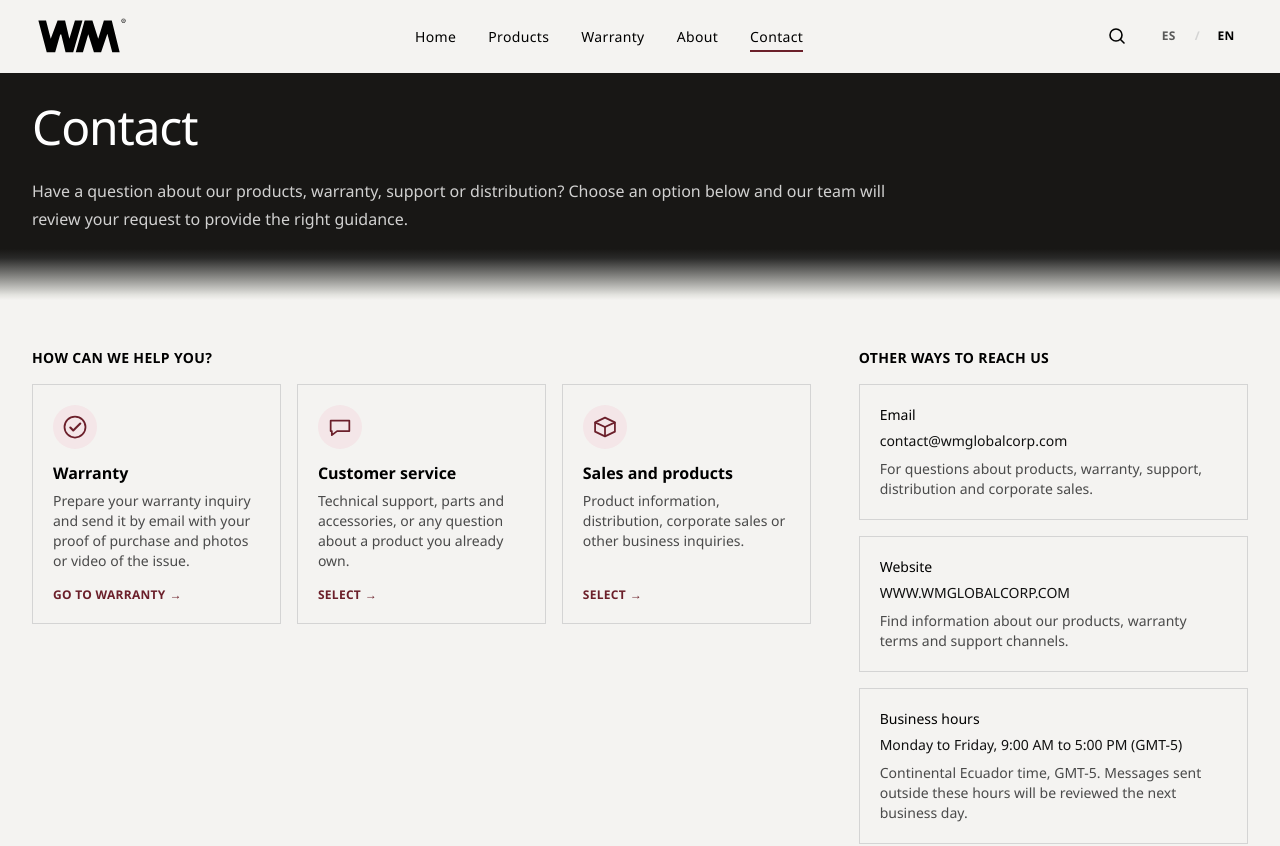
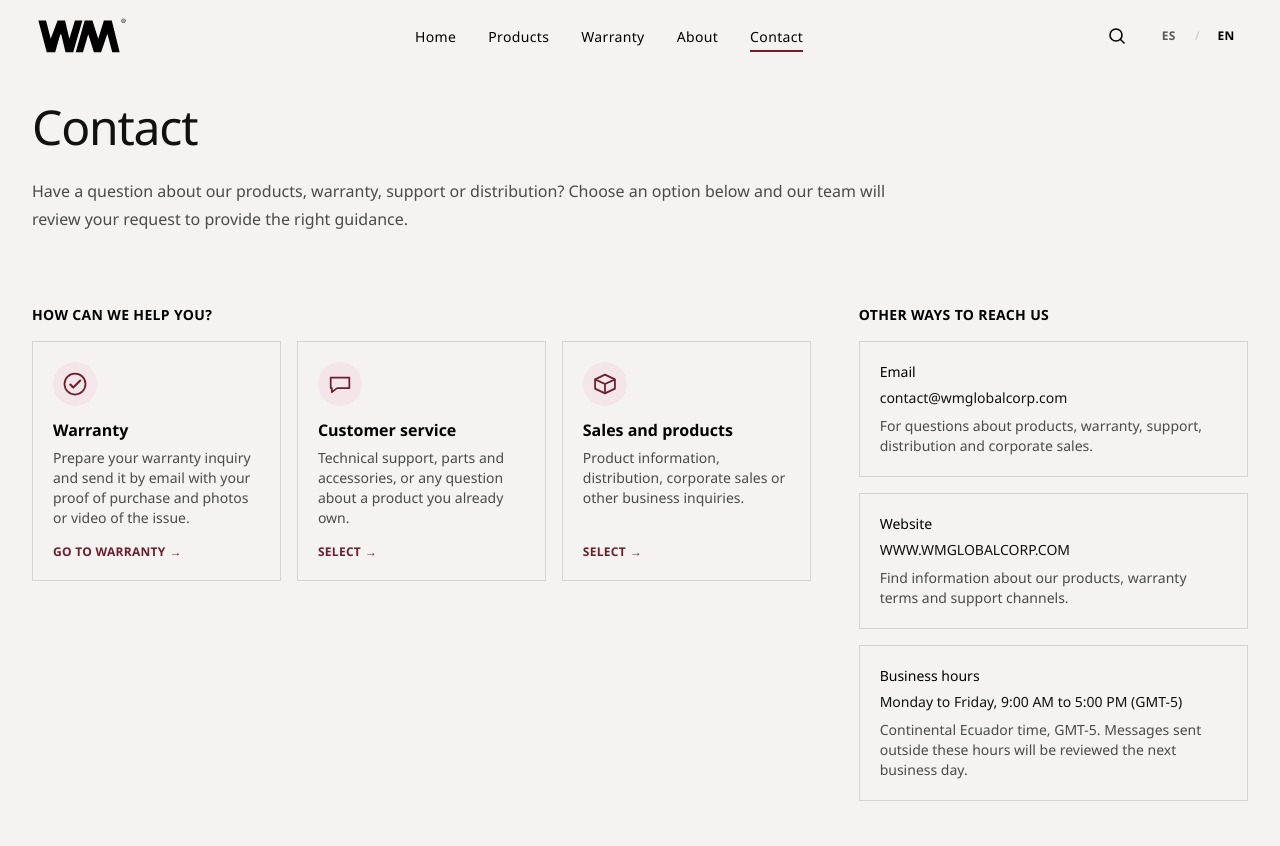
Before and after one commit to WaldoAlejo/WM, a React (Vite) app: page /contacto in a window 1280 px wide. Shown: the top 846 px of the page. Built offline with nearby package versions, Linux system fonts and the light colour scheme.

Commit message:
Replace section gradients with clean solid surfaces

```diff
--- a/review-output/TRANSICIONES-WM.md
+++ b/review-output/TRANSICIONES-WM.md
@@ -1,27 +1,24 @@
-# Superficies y transiciones WM
+# Superficies WM: alternativa sin degradados entre secciones
 
-El sistema visual compartido está en `src/styles/surfaces.css`, importado por `src/index.css`.
+El sistema compartido vive en `src/styles/surfaces.css`, importado por `src/index.css`.
 
-- `--surface-dark` define el negro cálido de las franjas y del hero.
-- `--surface-page` toma el fondo de la paleta WM (`--color-wm-page`).
-- `--surface-edge-height` controla el espacio inferior del hero y las transiciones de las cabeceras interiores generales.
-- `--surface-edge-overlap` adelanta la transición dentro del espacio vacío del bloque oscuro. Mantenerlo en un máximo de 16 px: es el margen inferior disponible junto a los controles del hero. No debe invadir texto ni botones.
-- `--surface-photo-edge-height` controla la unión inferior de la foto del hero con su fondo oscuro.
+## Superficies sólidas
 
-Las máscaras neutras `public/surface-fade-y.png` y `public/surface-fade-x.png` usan una rampa de pendiente constante en el centro y extremos suavizados (15 % a cada lado), con un tramado de intensidad mínima para reducir bandas. Así el contraste se reparte durante más recorrido, sin concentrarse en una franja gris central. No contienen colores de marca: CSS determina el color de cada unión. Se regeneran con `node scripts/generateSurfaceMasks.mjs`, sin dependencias ni ejecución gráfica en el navegador. Los extremos son totalmente transparentes/opacos para coincidir con las superficies contiguas.
+- `--surface-dark` conserva el negro cálido del Hero y de la franja de garantía del Home.
+- `--surface-page` utiliza el fondo claro cálido de la paleta WM (`--color-wm-page`).
+- El Hero termina con un corte limpio después de sus controles. No existe una franja gris ni un espaciador para el degradado.
+- La garantía del Home mantiene su fondo oscuro con bordes limpios.
+- Las cabeceras interiores usan el mismo fondo claro que el contenido. Esto incluye catálogo, garantía, nosotros, contacto, las nueve fichas de producto y la página 404.
+- `PageIntro` establece los colores de título, descripción, categoría y contenido secundario para esa superficie clara. La opción `compact` conserva el padding de 24 px; `descriptionClassName` permite ampliar el texto de Contacto en escritorio.
 
-La rampa compartida ocupa 140–240 px según el ancho de pantalla y se solapa 16 px con el espacio vacío de la franja oscura. La fotografía del hero tiene una unión inferior de 120–180 px para empezar a oscurecerse antes de llegar al borde.
+Se retiraron las rampas de negro a blanco y sus tokens de altura y solapamiento. Para ajustar la separación entre bloques, utilizar el padding de los componentes; no introducir pseudoelementos que añadan altura vacía.
 
-## Home
+## Fotografía del Hero
 
-El hero pinta un único fondo continuo. Sus paradas se calculan desde el espacio inferior reservado para que el texto y los controles permanezcan sobre negro en todos los tamaños. Su `::after` es únicamente un espaciador transparente. La garantía de Home usa cortes limpios: sus dos pseudoelementos no se generan, evitando repetir la transición gris. El sello y la franja oscura se conservan. Estas reglas están acotadas por `.editorial-home` y no modifican las cabeceras de producto aprobadas.
+La integración de la fotografía dentro del Hero sigue utilizando las máscaras neutras `public/surface-fade-y.png` y `public/surface-fade-x.png`. Su función es mantener la legibilidad sobre la foto y unirla al fondo oscuro del propio Hero; no conectan secciones negras con secciones blancas.
 
-En la fase acotada a Header/Hero, Home reduce localmente `--surface-edge-height` a `clamp(96px, 9vw, 120px)`, sin cambiar el token global de las cabeceras interiores. El espacio superior de la introducción inmediata queda en `clamp(52px, 4.8vw, 64px)`; su espacio inferior, tipografía y separaciones internas se conservan. El Header mantiene sus medidas y comportamiento previamente comprobados.
+`--surface-photo-edge-height` controla esa integración fotográfica. Las máscaras se regeneran con `node scripts/generateSurfaceMasks.mjs`. Se conservan porque siguen en uso; no cambiar los archivos de producto para ajustar fondos.
 
-Las fotografías editoriales y las fichas técnicas conservan bordes nítidos, sin máscaras que borren productos. Solo el hero usa una unión fotográfica porque debe mantener legible el texto sobre una superficie oscura. Calidad y pie de página comparten el fondo claro, sin degradados decorativos.
+## Mantenimiento
 
-Para cambiar la apariencia global, editar estos tokens y reglas compartidas; evitar nuevos degradados o arreglos por página. El comportamiento de animación y movimiento reducido continúa en los componentes y en `src/index.css`.
-
-## Cabeceras de producto
-
-Las nueve fichas usan `.editorial-product-detail` y una única regla centralizada para el fondo de su cabecera. El degradado vertical se pinta sobre la altura completa del encabezado, conserva oscura la zona del título y termina en `#f5f5f2`, el mismo fondo cálido del artículo siguiente. El pseudoelemento `::after` permanece como espaciador transparente, sin máscara ni fondo: mantiene exactamente la altura y las posiciones existentes. No modificar tipografía, márgenes o rellenos para ajustar esta transición; sus colores y paradas están en `src/styles/surfaces.css`.
+Cambiar las superficies en la hoja compartida y la presentación de las cabeceras en `PageIntro`, evitando reglas repetidas por página. Los colores de marca, tamaños tipográficos, textos, imágenes, controles y soporte para movimiento reducido mantienen sus implementaciones existentes.
--- a/src/components/PageIntro.tsx
+++ b/src/components/PageIntro.tsx
@@ -10,15 +10,15 @@ interface PageIntroProps {
   compact?: boolean;
 }
 
-/** Shared dark title band. The fade is outside all readable content. */
+/** Shared editorial title on the same warm surface as the page content. */
 export function PageIntro({ title, description, descriptionClassName, eyebrow, children, compact = false }: PageIntroProps) {
   return (
-    <header className={cn('editorial-page-intro dark-surface', compact && 'editorial-page-intro-compact')}>
+    <header className="editorial-page-intro">
       <div className={cn('mx-auto max-w-7xl px-6 lg:px-8', compact ? 'py-6' : 'py-10 sm:py-12')}>
-        {eyebrow && <div className="editorial-eyebrow mb-4 text-white/70">{eyebrow}</div>}
+        {eyebrow && <div className="editorial-eyebrow mb-4 text-wm-wine">{eyebrow}</div>}
         <h1 className="max-w-4xl text-3xl font-medium leading-tight tracking-tight sm:text-4xl lg:text-5xl">{title}</h1>
-        {description && <p className={cn('mt-5 max-w-2xl text-sm leading-7 text-white/80 sm:text-base', descriptionClassName)}>{description}</p>}
-        {children && <div className="mt-5 text-sm text-white/80">{children}</div>}
+        {description && <p className={cn('mt-5 max-w-2xl text-sm leading-7 text-wm-gray-700 sm:text-base', descriptionClassName)}>{description}</p>}
+        {children && <div className="mt-5 text-sm text-wm-gray-700">{children}</div>}
       </div>
     </header>
   );
--- a/src/styles/surfaces.css
+++ b/src/styles/surfaces.css
@@ -2,69 +2,21 @@
 :root {
   --surface-dark: #181715;
   --surface-page: var(--color-wm-page);
-  --surface-edge-height: clamp(140px, 17vw, 240px);
-  --surface-edge-overlap: 16px;
   --surface-photo-edge-height: clamp(120px, 13vw, 180px);
   --surface-mask-y: url('/surface-fade-y.png');
   --surface-mask-x: url('/surface-fade-x.png');
 }
 
 @layer components {
+  /* Dark Home sections end at their content edge, with no transition spacer. */
   .editorial-hero,
-  .editorial-page-intro,
   .editorial-warranty { background: var(--surface-dark); color: white; }
 
-  /* Start inside empty edge padding, never under copy or controls. */
-  .editorial-hero::after,
-  .editorial-page-intro::after,
-  .editorial-warranty::before,
-  .editorial-warranty::after {
-    content: '';
-    display: block;
-    height: var(--surface-edge-height);
-    background: var(--surface-page);
-    mask: var(--surface-mask-y) center / 2048px 100% repeat-x;
-    pointer-events: none;
-  }
-  .editorial-hero::after,
-  .editorial-page-intro::after,
-  .editorial-warranty::after { margin-top: calc(-1 * var(--surface-edge-overlap)); }
-  .editorial-warranty::before {
-    margin-bottom: calc(-1 * var(--surface-edge-overlap));
-    transform: scaleY(-1);
-  }
+  /* Interior titles and content share one warm, uninterrupted surface. */
+  .editorial-page-intro,
+  .editorial-product-detail { background: var(--surface-page); color: var(--color-wm-ink); }
 
-  /* Home and compact page intros share one short transition, painted on the dark container.
-     Stops follow the empty tail so copy and carousel controls remain on solid dark. */
-  .editorial-home .editorial-hero,
-  .editorial-page-intro-compact {
-    --surface-edge-height: clamp(64px, 6vw, 88px);
-    --surface-edge-overlap: 8px;
-    background: linear-gradient(180deg,
-      var(--surface-dark) 0%,
-      var(--surface-dark) calc(100% - var(--surface-edge-height)),
-      #292928 calc(100% - var(--surface-edge-height) * .82),
-      #858582 calc(100% - var(--surface-edge-height) * .46),
-      #e3e3df calc(100% - var(--surface-edge-height) * .10),
-      var(--surface-page) 100%);
-  }
-  .editorial-page-intro-compact { --surface-edge-height: clamp(48px, 4vw, 64px); }
-  .editorial-home .editorial-hero::after,
-  .editorial-page-intro-compact::after { background: transparent; mask: none; }
-  .editorial-home .editorial-warranty::before,
-  .editorial-home .editorial-warranty::after { content: none; }
   .editorial-footer { border-top: 1px solid var(--color-wm-gray-300); }
-
-  /* Product headers paint one continuous background across their full height. */
-  .editorial-product-detail { background: #f5f5f2; }
-  .editorial-product-detail > .editorial-page-intro {
-    background: linear-gradient(180deg, #151514 0%, #181817 42%, #20201f 55%, #353534 65%, #5f5f5d 74%, #92928f 82%, #c7c7c3 91%, #f5f5f2 100%);
-  }
-  .editorial-product-detail > .editorial-page-intro::after {
-    /* Retain the existing layout spacer, but let only the header paint the fade. */
-    background: transparent;
-    mask: none;
-  }
 
   /* Quiet light sections flow together without decorative gray fog. */
   .editorial-quality,
```
Also changed, not shown: 1 other file (tests, documents, lock files or other folders).
